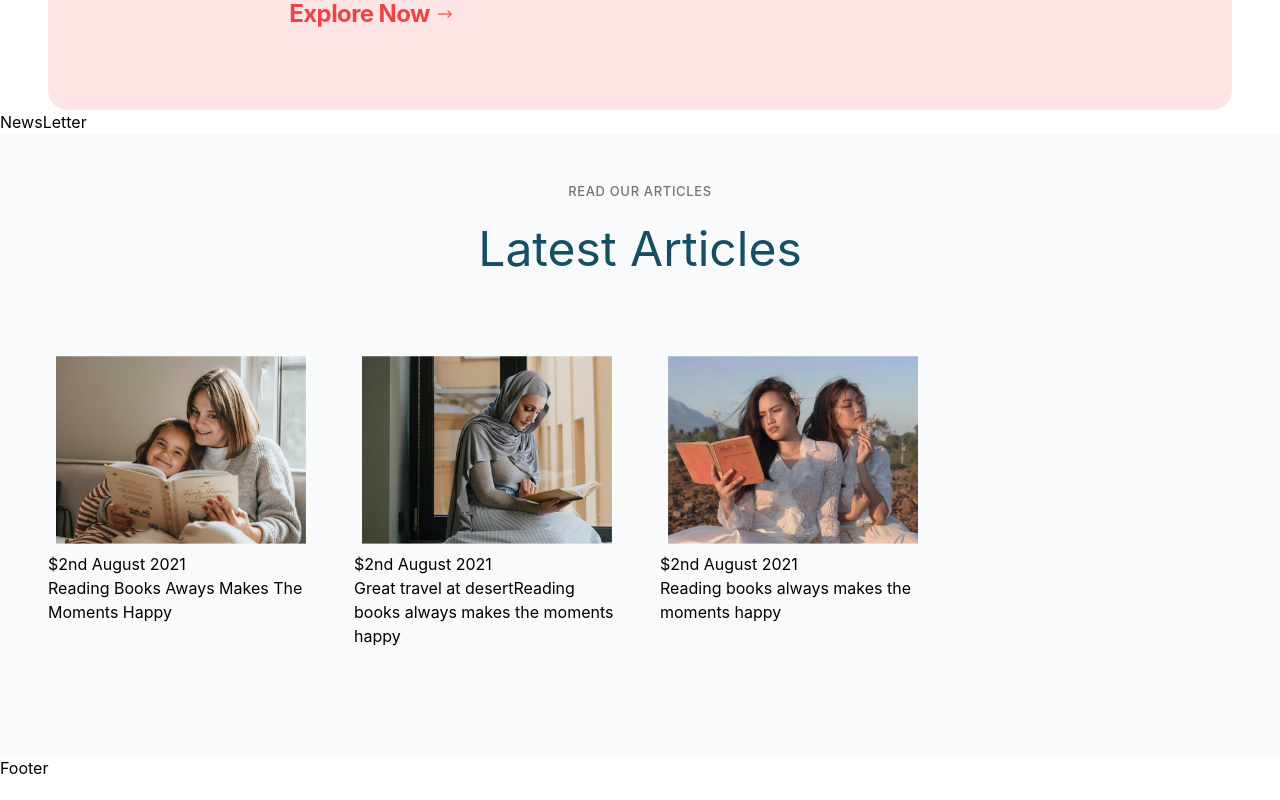
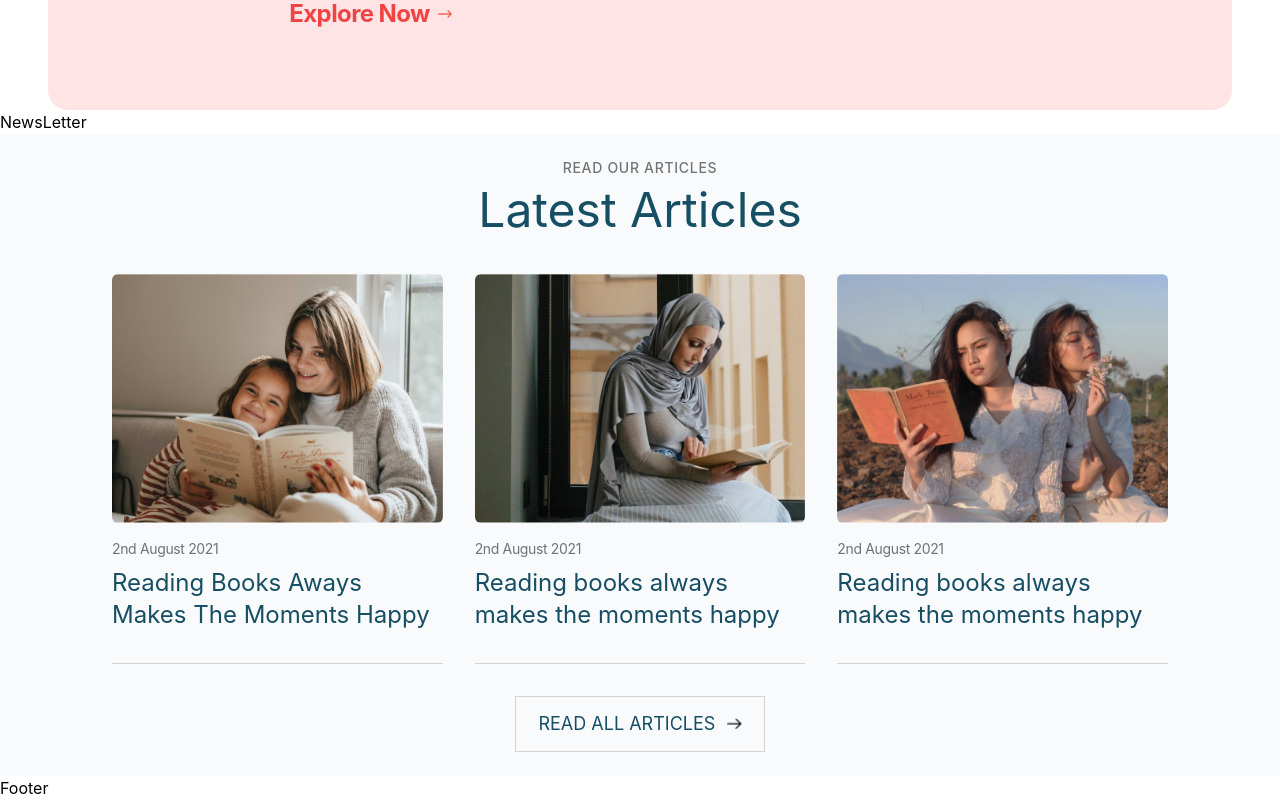
Before and after one commit to pallavee-2705/novelnest, a React (Create React App) app: page / in a window 1280 px wide. Shown: the part 3393-4193 px from the top of the page. Built offline with nearby package versions, Linux system fonts and the light colour scheme.

Commit message:
implemented the articles component

```diff
--- a/src/assets/index.js
+++ b/src/assets/index.js
@@ -13,6 +13,7 @@ import newrelease3 from "./newrelease3.png";
 import newrelease4 from "./newrelease4.png";
 import logo from "./logo-color.png";
 import arrow from "./arrow.png";
+import arrowarticles from "./arrow_articles.png";
 
 
 
@@ -31,5 +32,6 @@ export {
     newrelease3,
     newrelease4,
     logo,
-    arrow
+    arrow,
+    arrowarticles
 }
--- a/src/components/Articles.jsx
+++ b/src/components/Articles.jsx
@@ -1,5 +1,5 @@
 import React from 'react'
-import { article1, article2, article3 } from '../assets';
+import { article1, article2, article3, arrowarticles } from '../assets';
 
 const Articles = () => {
   const articles = [
@@ -11,7 +11,7 @@ const Articles = () => {
     },
     {
       id: 2,
-      title: 'Great travel at desertReading books always makes the moments happy',
+      title: 'Reading books always makes the moments happy',
       date: '2nd August 2021',
       imageUrl: article2
     },
@@ -24,56 +24,65 @@ const Articles = () => {
   ];
 
   return (
-    <div className="w-full h-auto bg-slate-50 flex flex-col px-12 py-12 gap-5 items-center" >
+    <div className="w-full h-auto bg-slate-50 flex flex-col px-12 py-6 justify-center items-center" >
       {/* first heading  */}
-      <div className="w-[169px] h-[15px] text-center text-neutral-500 text-[13px] font-medium font-['Inter'] uppercase tracking-wider">
+      <div className="w-full h-auto text-center text-neutral-500 text-sm font-medium font-['Inter'] uppercase tracking-wider">
         Read our articles
       </div>
       {/* main heading  */}
-      <div className="mt-2 w-[342px] h-[63px] text-center text-cyan-900 text-5xl font-normal font-['Inter'] capitalize">
+      <div className="mt-2 w-full h-auto text-center text-cyan-900 text-5xl font-normal font-['Inter'] capitalize">
         Latest Articles
       </div>
       {/* articles  */}
-
-
       <div name='main-artcle-div'
-      className='grid grid-cols-1 md:grid-cols-2 lg:grid-cols-3 xl:grid-cols-4 gap-10 my-10'>
+      className='grid grid-cols-1 md:grid-cols-2 mt-10 lg:grid-cols-3 gap-8 my-8 px-16 w-full '>
         {articles.map(({id, title, date, imageUrl}) => (
           <div
           key={id}
-          className='flex-col flex hover:transform hover:scale-105 transition-transform duration-300 ease-in-out cursor-pointer'
+          className='flex-col flex hover:transform hover:scale-105 hover:text-cyan-900 hover:underline transition-transform duration-300 ease-in-out cursor-pointer gap-2'
           onClick={() => {
           window.open('https://www.goodreads.com/', '_blank');
           }}
           >
             {/* image  */}
-            <div>
+            <div className='w-full h-auto'>
               <img
                 src={imageUrl}
                 alt=""
-                className="rounded-md duration-200 hover:scale-105 w-full h-auto py-2 px-2 "
+                className="rounded-md duration-200 hover:scale-105 w-full h-auto"
               />
             </div>
             {/* date  */}
-            <div className=''>
-              ${date}
+            <div className='mt-2 text-zinc-500 text-sm font-normal tracking-tight'>
+              {date}
             </div>
             {/* Title  */}
-            <div>
+            <div className='text-cyan-900 font-normal text-2xl'>
               {title}
             </div>
             {/* line  */}
-            <div>
-            </div>
+            <div className=" mt-6 w-full h-[1px] bg-stone-300" />
 
           </div>
         ))}
         </div>
     {/* read more button  */}
-    <div>
+    <div className="lg:w-[250px] lg:h-[56px] text-sm w-2/3  border border-stone-300 font-normal lg:text-lg text-cyan-900 items-center justify-center cursor-pointer p-2 gap-3 flex"
+      onClick={() => {
+        window.open('https://www.goodreads.com/', '_blank');
+      }}
+    >
+    <p>
+    READ ALL ARTICLES
+    </p>
+    <img
+      src={arrowarticles}
+      alt='arrow'
+      className='h-3 w-auto'
+      />
+    </div>
 
-    </div>
-    </div>
+  </div>
   )
 }
 
```
Also changed, not shown: src/assets/arrow_articles.png (added).
